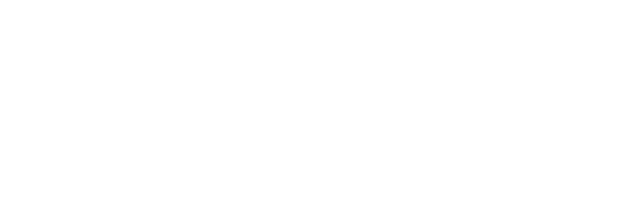
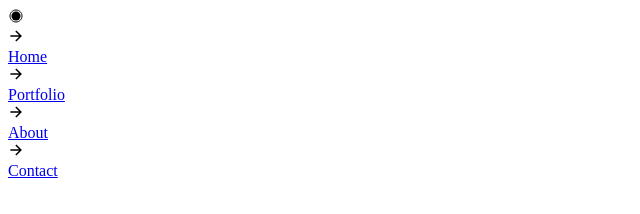
Before and after one commit to perezsergioace/menu-hover-animation-css-only, a plain HTML site: page index.html in a window 1280 px wide. Shown: the whole page, without its empty margins (0-640 px from the left). Drawn offline with nearby package versions, Linux system fonts and the light colour scheme.

Commit message:
adding html content

```diff
--- a/index.html
+++ b/index.html
@@ -4,11 +4,64 @@
 <head>
     <meta charset="UTF-8">
     <meta name="viewport" content="width=device-width, initial-scale=1.0">
+    <script src="https://unpkg.com/ionicons@5.0.0/dist/ionicons.js"></script>
     <title>Menu Hover Animation</title>
 </head>
 
 <body>
 
+    <div class="container">
+        <div class="overlay">
+            <div class="btn-container">
+                <ion-icon name="radio-button-on-sharp"></ion-icon>
+            </div>
+            <div class="menu">
+                <div class="menu-item-container">
+                    <div class="menu-item">
+                        <div class="menu-item-wrapper">
+                            <div class="menu-arrow">
+                                <ion-icon name="arrow-forward-sharp"></ion-icon>
+                            </div>
+                            <div class="menu-text">
+                                <a href="#">Home</a>
+                            </div>
+                        </div>
+                    </div>
+                    <div class="menu-item">
+                        <div class="menu-item-wrapper">
+                            <div class="menu-arrow">
+                                <ion-icon name="arrow-forward-sharp"></ion-icon>
+                            </div>
+                            <div class="menu-text">
+                                <a href="#">Portfolio</a>
+                            </div>
+                        </div>
+                    </div>
+                    <div class="menu-item">
+                        <div class="menu-item-wrapper">
+                            <div class="menu-arrow">
+                                <ion-icon name="arrow-forward-sharp"></ion-icon>
+                            </div>
+                            <div class="menu-text">
+                                <a href="#">About</a>
+                            </div>
+                        </div>
+                    </div>
+                    <div class="menu-item">
+                        <div class="menu-item-wrapper">
+                            <div class="menu-arrow">
+                                <ion-icon name="arrow-forward-sharp"></ion-icon>
+                            </div>
+                            <div class="menu-text">
+                                <a href="#">Contact</a>
+                            </div>
+                        </div>
+                    </div>
+                </div>
+            </div>
+        </div>
+    </div>
+
 </body>
 
 </html>
```
